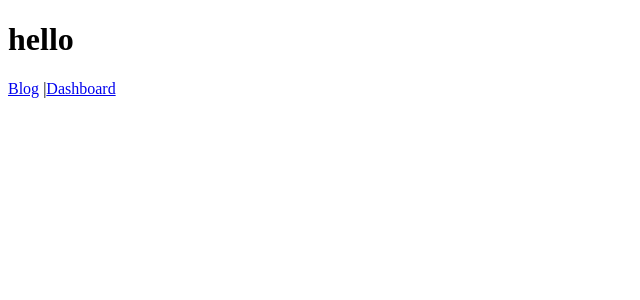
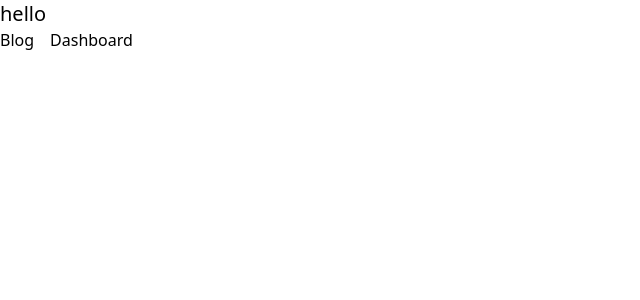
Before and after one commit to f1982/nextjs-full-stack, a Next.js app: page / in a window 1280 px wide. Shown: the top 300 px of the page, without its empty margins (0-640 px from the left). Built offline with nearby package versions, Linux system fonts and the light colour scheme.

Commit message:
feat: add tailwind support

```diff
--- /dev/null
+++ b/app/globals.css
@@ -0,0 +1,3 @@
+@tailwind base;
+@tailwind components;
+@tailwind utilities;
--- a/app/layout.tsx
+++ b/app/layout.tsx
@@ -1,5 +1,6 @@
 import { Metadata } from "next";
 import { NextAuthProvider } from "./_lib/next-auth-provider";
+import "@/app/globals.css";
 
 export const metadata: Metadata = {
   title: "Home",
--- a/app/page.tsx
+++ b/app/page.tsx
@@ -7,10 +7,12 @@ export const metadata: Metadata = {
 
 export default function Page() {
   return (
-    <div>
-      <h1>hello</h1>
-      <Link href={"/blog"}>Blog</Link> |
-      <Link href={"/dashboard"}>Dashboard</Link>
+    <div className="container">
+      <h1 className="text-xl">hello</h1>
+      <div className="flex flex-row gap-4">
+        <Link href={"/blog"}>Blog</Link>
+        <Link href={"/dashboard"}>Dashboard</Link>
+      </div>
     </div>
   );
 }
--- a/package.json
+++ b/package.json
@@ -24,8 +24,11 @@
   "devDependencies": {
     "@types/node": "^20.11.10",
     "@types/react": "^18.2.0",
+    "autoprefixer": "^10.4.17",
     "eslint-config-next": "^14.1.0",
+    "postcss": "^8.4.33",
     "prisma": "^5.8.1",
+    "tailwindcss": "^3.4.1",
     "typescript": "5.1.6"
   }
 }
--- /dev/null
+++ b/postcss.config.js
@@ -0,0 +1,6 @@
+module.exports = {
+  plugins: {
+    tailwindcss: {},
+    autoprefixer: {},
+  },
+}
--- /dev/null
+++ b/tailwind.config.js
@@ -0,0 +1,8 @@
+/** @type {import('tailwindcss').Config} */
+module.exports = {
+  content: ['./app/**/*.{js,ts,jsx,tsx,mdx}'],
+  theme: {
+    extend: {},
+  },
+  plugins: [],
+}
--- a/tsconfig.json
+++ b/tsconfig.json
@@ -19,6 +19,9 @@
         "name": "next"
       }
     ],
+    "paths": {
+      "@/*": ["./*"]
+    },
     "strictNullChecks": true
   },
   "exclude": ["node_modules"],
```
Also changed, not shown: 1 other file (tests, documents, lock files or other folders).
